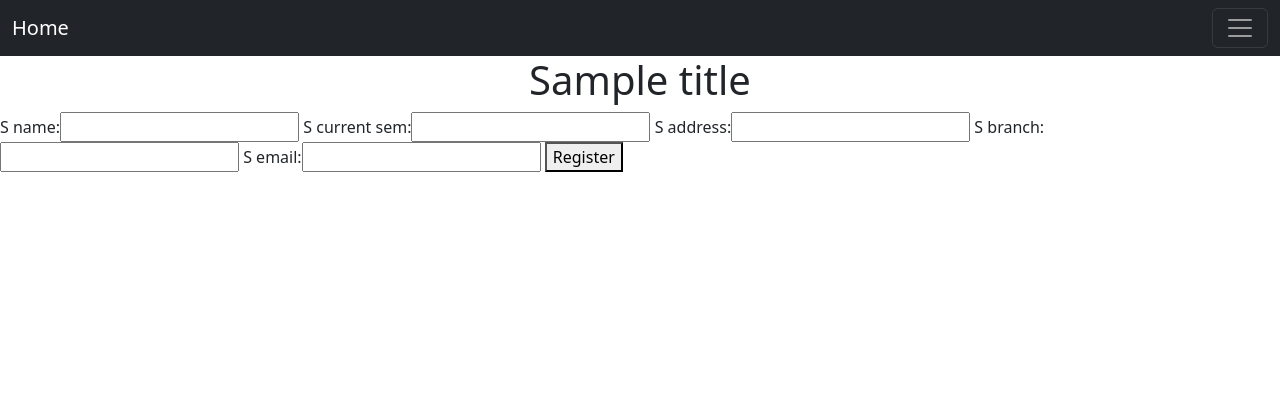
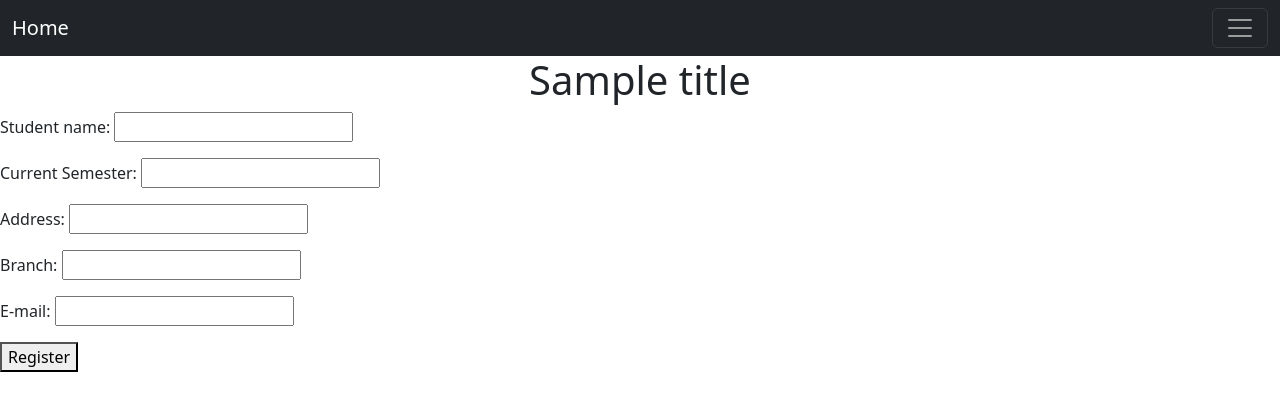
Before and after one commit to AbhinavTiwari2705/vtop_lite, a Django app: template college/templates/register.html in a window 1280 px wide. Shown: the top 411 px of the page. Run offline with Django 3.2, Linux system fonts and the light colour scheme; tables that the repository leaves empty hold one stand-in row (values such as "Sample post"); the template is opened without the code that fills it: values that come from a table or form of the project are taken from there, most other values are stand-ins (such as "Sample title", 1, 10 or a date in 2020).

Commit message:
Second commit with CRUD

```diff
--- a/college/home/forms.py
+++ b/college/home/forms.py
@@ -2,11 +2,12 @@ from django import forms
 
 
 class Studentform(forms.Form) :
-    s_name=forms.CharField(max_length=100)
-    s_current_sem=forms.CharField(max_length=100)
-    s_address=forms.CharField(max_length=100)
-    s_branch=forms.CharField(max_length=100)
-    s_email=forms.EmailField(max_length=100)
+    s_name=forms.CharField(max_length=100,label='Student name')
+    s_current_sem=forms.CharField(max_length=100,label='Current Semester')
+    s_address=forms.CharField(max_length=100,label='Address')
+    s_branch=forms.CharField(max_length=100,label='Branch')
+    s_email=forms.EmailField(max_length=100,label='E-mail')
 
-class Searchstudentform(forms.Form) :
-    s_name=forms.CharField(max_length=100)
+class Droupout(forms.Form) :
+    s_name=forms.CharField(max_length=100,label='Student name')
+    s_email=forms.EmailField(max_length=100,label='E-mail')
--- a/college/home/models.py
+++ b/college/home/models.py
@@ -11,3 +11,8 @@ class Student(models.Model):
     s_address=models.CharField(max_length=100)
     s_branch=models.CharField(max_length=100)
     s_email=models.EmailField(max_length=100)
+
+
+class Droupout(models.Model) :
+    s_name=models.CharField(max_length=100)
+    s_email=models.EmailField(max_length=100)
--- a/college/home/urls.py
+++ b/college/home/urls.py
@@ -19,9 +19,8 @@ from home import views
 
 urlpatterns = [
     path('',views.show ),
-    path('/home',views.show,name='home' ),
-    path('/reg',views.register,name='register' ),
-    path('/reged',views.registered,name='registered' ),
-    path('/search',views.search,name='search' ),
-
+    path('register',views.register,name='register' ),
+    path('registered',views.registered,name='registered' ),
+    path('search', views.search,name='search' ),
+    path('Droupout', views.Droupout,name='Droupout' ),
 ]
--- a/college/templates/home.html
+++ b/college/templates/home.html
@@ -19,17 +19,17 @@
     {% comment %} <h1>Hello, world!</h1> {% endcomment %}
     <nav class="navbar navbar-dark bg-dark">
   <div class="container-fluid">
-    <a class="navbar-brand" href="{% url 'home' %}">Home</a>
+    <a class="navbar-brand" href="/">Home</a>
     <button class="navbar-toggler" type="button" data-bs-toggle="collapse" data-bs-target="#navbarSupportedContent" aria-controls="navbarSupportedContent" aria-expanded="false" aria-label="Toggle navigation">
       <span class="navbar-toggler-icon"></span>
     </button>
     <div class="collapse navbar-collapse" id="navbarSupportedContent">
       <ul class="navbar-nav me-auto mb-2 mb-lg-0">
         <li class="nav-item">
-          <a class="nav-link active" aria-current="page" href="{% url 'register' %}">New Registration</a>
+          <a class="nav-link active" aria-current="page" href="/register">New Registration</a>
         </li>
         <li class="nav-item">
-          <a class="nav-link" href="{% url 'registered' %}">Registrated Student</a>
+          <a class="nav-link" href="/registered">Registrated Student</a>
         </li>
         <li class="nav-item dropdown">
           <a class="nav-link dropdown-toggle" href="#" role="button" data-bs-toggle="dropdown" aria-expanded="false">
@@ -43,11 +43,11 @@
           </ul>
         </li>
         <li class="nav-item">
-          <a class="nav-link disabled">Droupout</a>
+          <a class="nav-link" href="/Droupout">Droupout</a>
         </li>
       </ul>
-      <form class="d-flex" role="search",action="{% url 'search' %}">
-        {% csrf_token %}
+      <form class="d-flex" role="search" action="/search" method="get">
+
         <input class="form-control me-2" type="text" placeholder="Search" aria-label="Search" name="textfield">
         <button class="btn btn-outline-success" type="submit">Search</button>
       </form>
--- a/college/templates/register.html
+++ b/college/templates/register.html
@@ -16,7 +16,7 @@
 
 
 
-        {{form}}
+        {{ form.as_p }}
         <button type="submit">Register</button>
 
     </form>
--- a/college/templates/registered.html
+++ b/college/templates/registered.html
@@ -18,7 +18,10 @@
 
     </thead>
 
+
+
     {% for student in query %}
+
 
     <tbody>
         <tr>
```
Also changed, not shown: college/home/views.py (+49 -67 lines), college/templates/Droupout.html (added, +33 -0 lines), college/db.sqlite3, college/home/migrations/0003_droupout.py (added).
